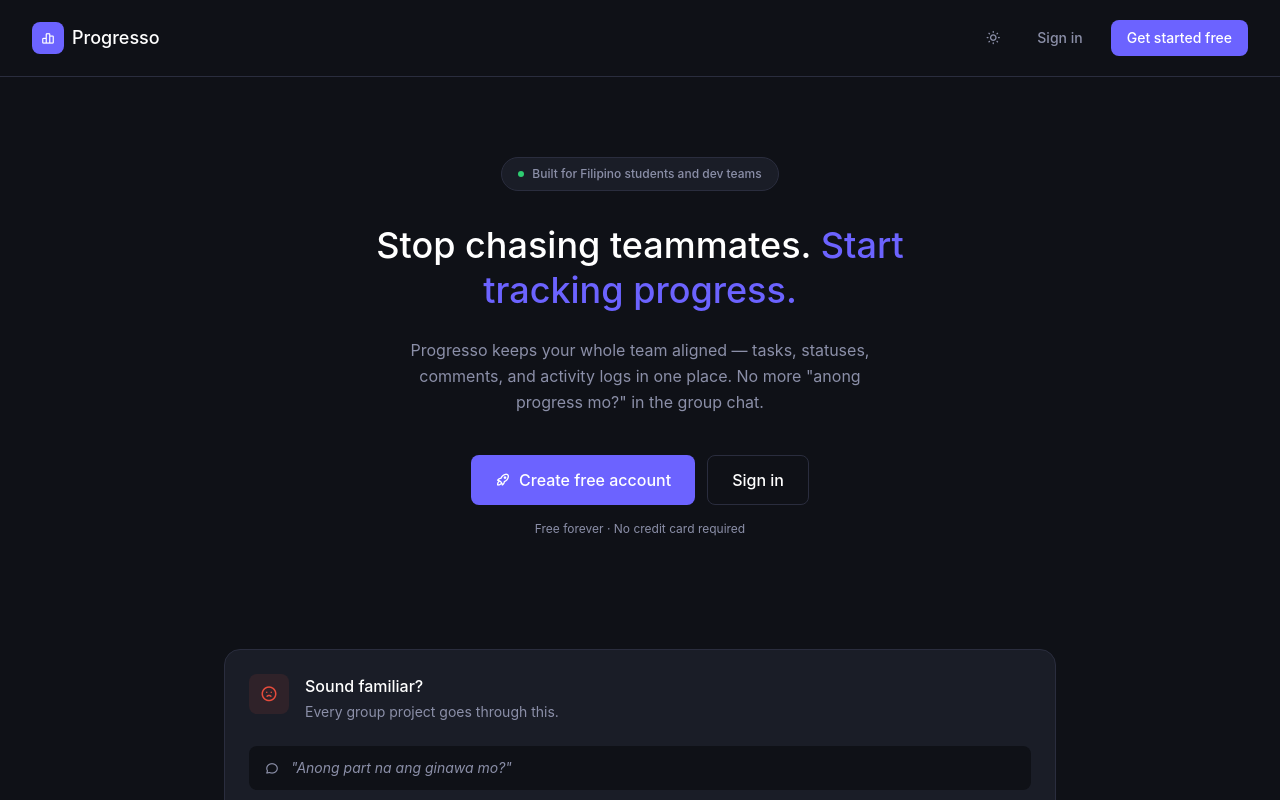
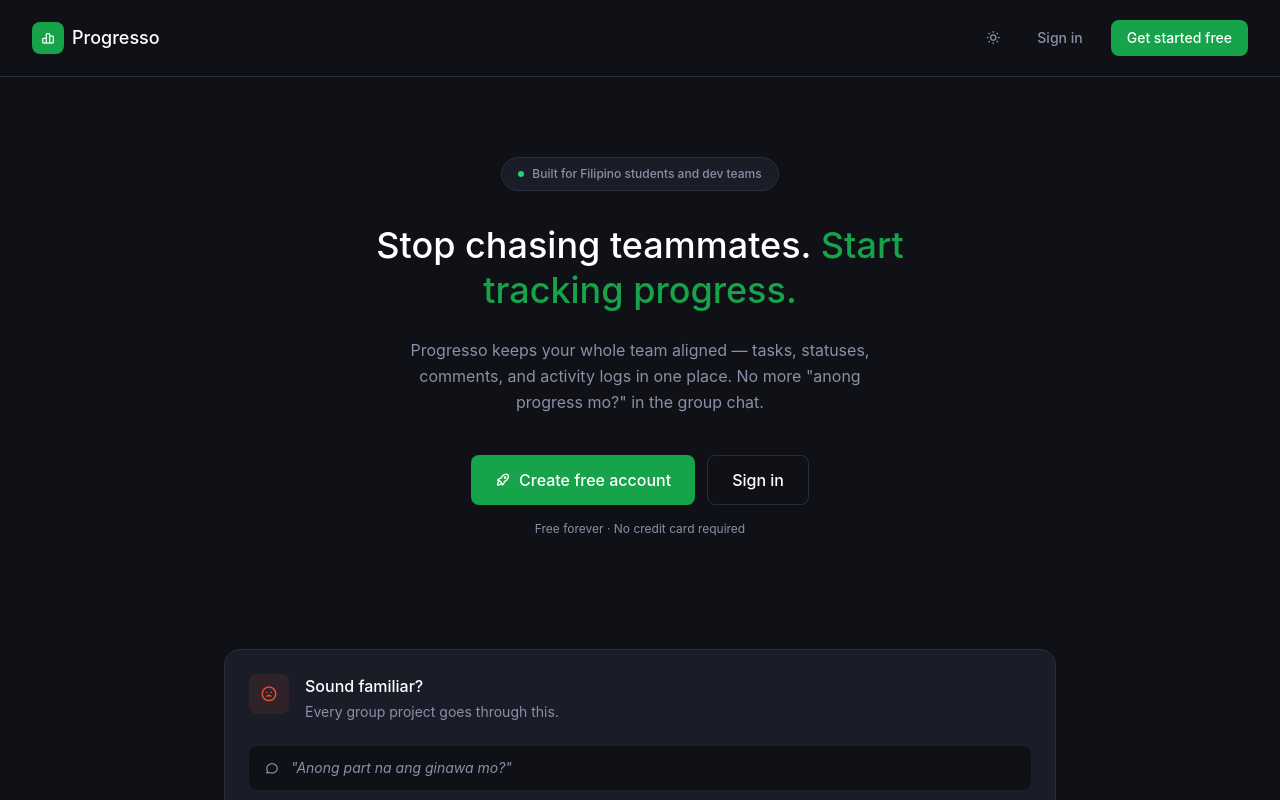
Before and after one commit to GabrielRayat-dev/progresso, a React (Vite) app in the folder client/: page / in a window 1280 px wide. Shown: the top 800 px of the page. Built offline with nearby package versions, Linux system fonts and the light colour scheme; no server answers.

Commit message:
feat: add theme settings with light/dark toggle and accent color themes

```diff
--- a/client/index.html
+++ b/client/index.html
@@ -12,6 +12,10 @@
           if (localStorage.getItem('theme') !== 'light') {
             document.documentElement.classList.add('dark')
           }
+          var ct = localStorage.getItem('colorTheme')
+          if (ct === 'blue' || ct === 'purple' || ct === 'orange') {
+            document.documentElement.classList.add('theme-' + ct)
+          }
         } catch (e) {}
       })();
     </script>
--- a/client/src/components/layout/ThemeToggle.jsx
+++ b/client/src/components/layout/ThemeToggle.jsx
@@ -1,22 +1,13 @@
 import { useState } from 'react'
-
-const isDark = () =>
-  document.documentElement.classList.contains('dark')
+import { isDarkMode, setDarkMode } from '../../theme'
 
 export default function ThemeToggle() {
-  const [dark, setDark] = useState(isDark)
+  const [dark, setDark] = useState(isDarkMode)
 
   const toggle = () => {
     const next = !dark
     setDark(next)
-    const root = document.documentElement
-    if (next) {
-      root.classList.add('dark')
-      localStorage.setItem('theme', 'dark')
-    } else {
-      root.classList.remove('dark')
-      localStorage.setItem('theme', 'light')
-    }
+    setDarkMode(next)
   }
 
   return (
--- a/client/src/index.css
+++ b/client/src/index.css
@@ -6,7 +6,7 @@
   --color-background: #F4F5F9;
   --color-surface: #FFFFFF;
   --color-border: #E4E7EF;
-  --color-primary: #6C63FF;
+  --color-primary: #16A34A;
   --color-secondary: #4ECDC4;
   --color-success: #2ECC71;
   --color-warning: #F39C12;
@@ -19,7 +19,6 @@
   --color-background: #0F1117;
   --color-surface: #1A1D27;
   --color-border: #2A2D3E;
-  --color-primary: #6C63FF;
   --color-secondary: #4ECDC4;
   --color-success: #2ECC71;
   --color-warning: #F39C12;
@@ -27,6 +26,13 @@
   --color-textprimary: #FFFFFF;
   --color-textsecondary: #8B8FA8;
 }
+
+/* Color themes — override the accent (--color-primary) in BOTH light and dark.
+   Green is the base default (no class needed); the others apply a class to <html>.
+   Selectors use :root.theme-* (higher specificity) so they win over .dark. */
+:root.theme-blue { --color-primary: #3B82F6; }
+:root.theme-purple { --color-primary: #8B5CF6; }
+:root.theme-orange { --color-primary: #F97316; }
 
 /* Reset MUST live inside @layer base — an unlayered * { padding: 0 }
    overrides @layer components/utilities and strips all Tailwind padding. */
--- a/client/src/pages/Profile.jsx
+++ b/client/src/pages/Profile.jsx
@@ -1,6 +1,7 @@
 import { useState, useRef, useEffect } from 'react'
 import { useAuth } from '../context/AuthContext'
 import api from '../api/index'
+import { COLOR_THEMES, getColorTheme, setColorTheme, isDarkMode, setDarkMode } from '../theme'
 
 export default function Profile() {
   const { user, login } = useAuth()
@@ -18,6 +19,20 @@ export default function Profile() {
   const [savingPass, setSavingPass] = useState(false)
   const [uploadingAvatar, setUploadingAvatar] = useState(false)
   const [memberSince, setMemberSince] = useState(user?.created_at || '')
+
+  // Theme: light/dark mode + accent color theme
+  const [dark, setDarkModeState] = useState(isDarkMode)
+  const [colorTheme, setColorThemeState] = useState(getColorTheme)
+
+  const toggleMode = () => {
+    const next = !dark
+    setDarkModeState(next)
+    setDarkMode(next)
+  }
+
+  const chooseColorTheme = (id) => {
+    setColorThemeState(setColorTheme(id))
+  }
 
   // The stored user lacks created_at; fetch the full profile to populate it
   useEffect(() => {
@@ -215,7 +230,7 @@ export default function Profile() {
       </div>
 
       {/* Change password */}
-      <div className="card-lg">
+      <div className="card-lg mb-4">
         <h3 className="text-textprimary text-sm font-medium mb-4">Change password</h3>
 
         {passMsg && (
@@ -275,6 +290,60 @@ export default function Profile() {
           </button>
         </form>
       </div>
+
+      {/* Appearance */}
+      <div className="card-lg">
+        <h3 className="text-textprimary text-sm font-medium mb-4">Appearance</h3>
+
+        {/* Light / dark mode */}
+        <div className="flex items-center justify-between py-2">
+          <div className="flex items-center gap-3">
+            <i className={`ti ${dark ? 'ti-moon' : 'ti-sun'} text-base text-textsecondary`} aria-hidden="true"></i>
+            <div>
+              <p className="text-textprimary text-sm">{dark ? 'Dark mode' : 'Light mode'}</p>
+              <p className="text-textsecondary text-xs">Switch between light and dark themes</p>
+            </div>
+          </div>
+          <button
+            type="button"
+            role="switch"
+            aria-checked={dark}
+            aria-label="Toggle dark mode"
+            onClick={toggleMode}
+            className={`relative inline-flex h-6 w-11 flex-shrink-0 items-center rounded-full transition-colors ${dark ? 'bg-primary' : 'bg-border'}`}
+          >
+            <span
+              className={`inline-block h-5 w-5 transform rounded-full bg-white shadow transition-transform ${dark ? 'translate-x-5' : 'translate-x-1'}`}
+            />
+          </button>
+        </div>
+
+        <div className="h-px bg-border my-3" />
+
+        {/* Accent color theme */}
+        <div className="py-2">
+          <p className="text-textprimary text-sm mb-1">Accent color</p>
+          <p className="text-textsecondary text-xs mb-3">Choose the highlight color used across the app</p>
+          <div className="flex items-center gap-3">
+            {COLOR_THEMES.map((t) => (
+              <button
+                key={t.id}
+                type="button"
+                onClick={() => chooseColorTheme(t.id)}
+                aria-label={t.label}
+                aria-pressed={colorTheme === t.id}
+                title={t.label}
+                className={`relative w-8 h-8 rounded-full transition ${colorTheme === t.id ? 'ring-2 ring-offset-2 ring-primary ring-offset-surface' : 'ring-1 ring-border hover:ring-textsecondary'}`}
+                style={{ backgroundColor: t.value }}
+              >
+                {colorTheme === t.id && (
+                  <i className="ti ti-check text-white text-sm absolute inset-0 flex items-center justify-center" aria-hidden="true"></i>
+                )}
+              </button>
+            ))}
+          </div>
+        </div>
+      </div>
     </div>
   )
 }
--- /dev/null
+++ b/client/src/theme.js
@@ -0,0 +1,50 @@
+// Centralized theme helpers: light/dark mode + accent color theme.
+// Both are stored in localStorage and applied as classes on <html> so the
+// CSS tokens (--color-primary, etc.) drive the whole UI.
+
+export const COLOR_THEMES = [
+  { id: 'green', label: 'Green', value: '#16A34A' },
+  { id: 'blue', label: 'Blue', value: '#3B82F6' },
+  { id: 'purple', label: 'Purple', value: '#8B5CF6' },
+  { id: 'orange', label: 'Orange', value: '#F97316' },
+]
+
+export const DEFAULT_COLOR_THEME = 'green'
+
+export function getColorTheme() {
+  try {
+    const saved = localStorage.getItem('colorTheme')
+    if (COLOR_THEMES.some(t => t.id === saved)) return saved
+  } catch (e) {}
+  return DEFAULT_COLOR_THEME
+}
+
+// Apply a color theme by toggling theme-* classes on <html>.
+// Green (the default) needs no class — it's the base token in index.css.
+export function applyColorTheme(theme = getColorTheme()) {
+  const root = document.documentElement
+  COLOR_THEMES.forEach(t => root.classList.remove('theme-' + t.id))
+  if (theme && theme !== DEFAULT_COLOR_THEME) root.classList.add('theme-' + theme)
+}
+
+export function setColorTheme(theme) {
+  const id = COLOR_THEMES.some(t => t.id === theme) ? theme : DEFAULT_COLOR_THEME
+  try { localStorage.setItem('colorTheme', id) } catch (e) {}
+  applyColorTheme(id)
+  return id
+}
+
+export function isDarkMode() {
+  return document.documentElement.classList.contains('dark')
+}
+
+export function setDarkMode(dark) {
+  const root = document.documentElement
+  if (dark) {
+    root.classList.add('dark')
+    try { localStorage.setItem('theme', 'dark') } catch (e) {}
+  } else {
+    root.classList.remove('dark')
+    try { localStorage.setItem('theme', 'light') } catch (e) {}
+  }
+}
```
